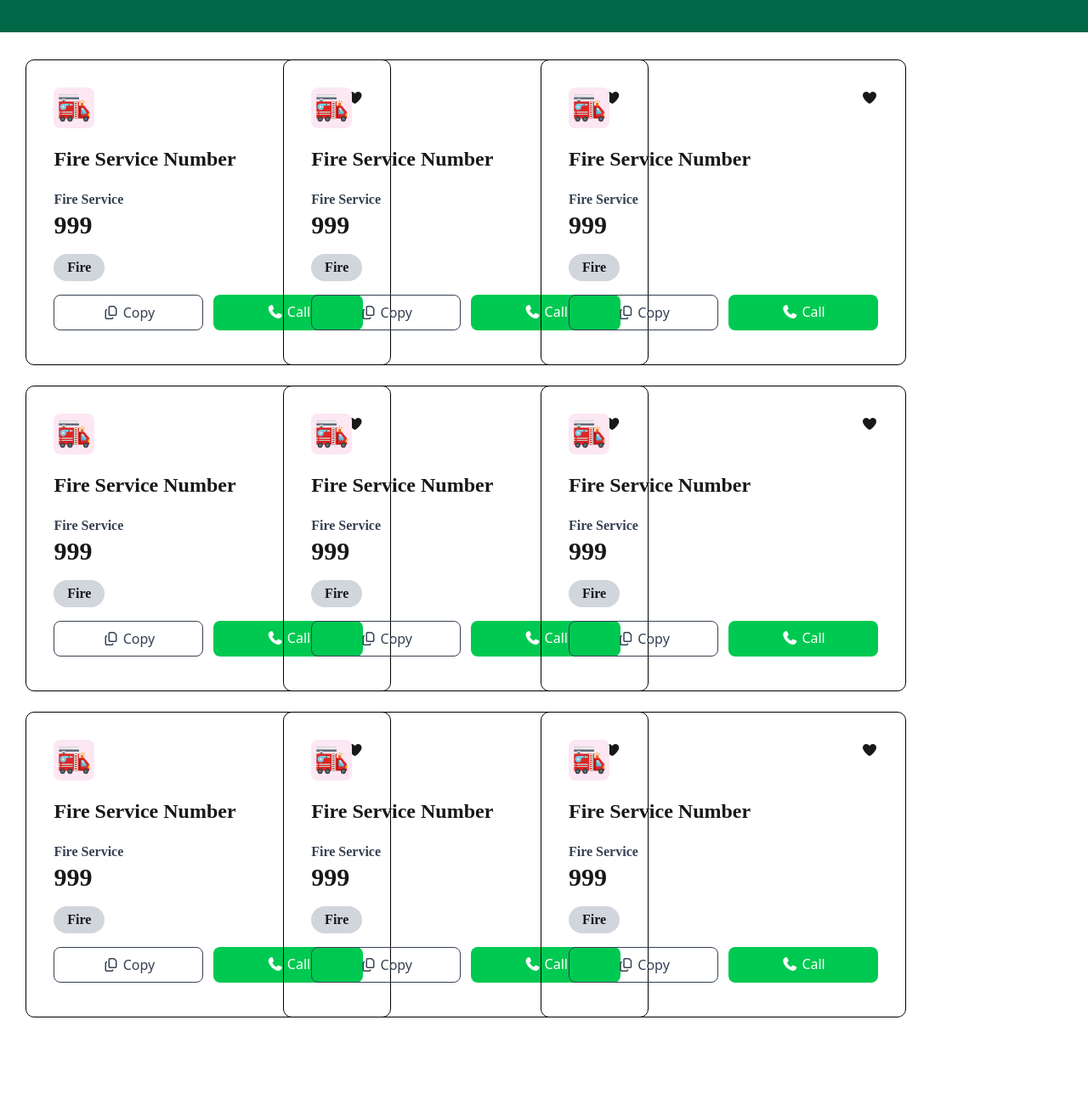
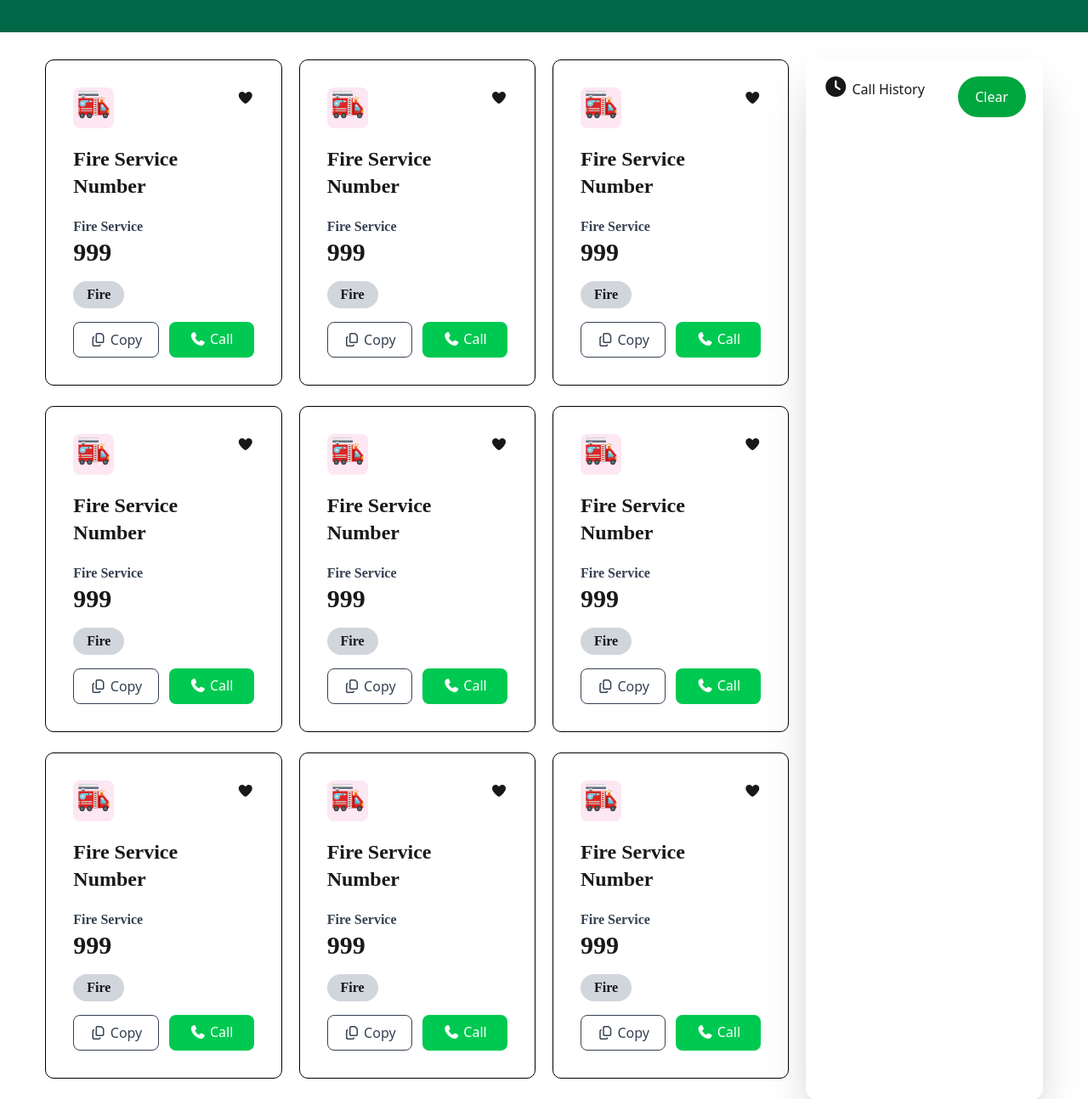
Before and after one commit to sudipovi/PH-A-5, a plain HTML site: page index.html in a window 1280 px wide. Shown: the part 292-1586 px from the top of the page at 85% size. Before the commit the page ends 1544 px from the top, so only its background shows below. Drawn offline with nearby package versions, Linux system fonts and the light colour scheme; a web font is replaced by a local one.

Commit message:
last push

```diff
--- a/index.html
+++ b/index.html
@@ -68,11 +68,12 @@
     </section>
 
     <!-- Card part -->
-    <section class="card grid grid-cols-1 lg:grid-cols-4 gap-6">
+    <section class="w-11/12 mx-auto grid grid-cols-12 gap-5">
       <div
-        class="card-part lg:col-span-3 grid grid-cols-1 sm:grid-cols-2 md:grid-cols-3"
+        class="col-span-9"
       >
-        <div class="card1 common-card">
+        <div id="fst-clmn" class="grid grid-cols-3 gap-5">
+          <div class="card1 common-card">
           <div class="flex justify-between">
             <div class="w-12 h-12 flex justify-center rounded-lg bg-pink-100">
               <figure class="fire-srev w-10">
@@ -131,37 +132,7 @@
             >
           </div>
         </div>
-        <div class="card1 common-card gap-3">
-          <div class="flex justify-between">
-            <div class="w-12 h-12 flex justify-center rounded-lg bg-pink-100">
-              <figure class="fire-srev w-10">
-                <img src="./assets/fire-service.png" alt="fire-service" />
-              </figure>
-            </div>
-            <div class="align-middle">
-              <i class="fa-solid fa-heart"></i>
-            </div>
-          </div>
-          <p class="hind text-2xl my-5">Fire Service Number</p>
-          <p class="hind text-gray-700">Fire Service</p>
-          <p class="hind text-3xl">999</p>
-          <button class="hind bg-gray-300 w-15 h-8 rounded-2xl my-4">
-            Fire
-          </button>
-
-          <div class="flex justify-between gap-3">
-            <buttton
-              class="w-1/2 text-center border rounded-lg py-2 text-gray-700 hover:bg-gray-100"
-              ><i class="fa-regular fa-copy"></i> Copy</buttton
-            >
-            <buttton
-              onclick="alert('Hello!')"
-              class="w-1/2 text-center bg-green-500 text-white rounded-lg py-2"
-              ><i class="fa-solid fa-phone"></i> Call</buttton
-            >
-          </div>
-        </div>
-        <div class="card1 common-card gap-3">
+        <div class="card1 common-card">
           <div class="flex justify-between">
             <div class="w-12 h-12 flex justify-center rounded-lg bg-pink-100">
               <figure class="fire-srev w-10">
@@ -190,7 +161,12 @@
             >
           </div>
         </div>
-        <div class="card1 common-card gap-3">
+
+
+        </div>
+
+        <div id="fst-clmn" class="grid grid-cols-3 gap-5">
+          <div class="card1 common-card">
           <div class="flex justify-between">
             <div class="w-12 h-12 flex justify-center rounded-lg bg-pink-100">
               <figure class="fire-srev w-10">
@@ -219,7 +195,8 @@
             >
           </div>
         </div>
-        <div class="card1 common-card gap-3">
+
+        <div class="card1 common-card">
           <div class="flex justify-between">
             <div class="w-12 h-12 flex justify-center rounded-lg bg-pink-100">
               <figure class="fire-srev w-10">
@@ -248,7 +225,7 @@
             >
           </div>
         </div>
-        <div class="card1 common-card gap-3">
+        <div class="card1 common-card">
           <div class="flex justify-between">
             <div class="w-12 h-12 flex justify-center rounded-lg bg-pink-100">
               <figure class="fire-srev w-10">
@@ -277,7 +254,12 @@
             >
           </div>
         </div>
-        <div class="card1 common-card gap-3">
+
+
+        </div>
+
+        <div id="fst-clmn" class="grid grid-cols-3 gap-5">
+          <div class="card1 common-card">
           <div class="flex justify-between">
             <div class="w-12 h-12 flex justify-center rounded-lg bg-pink-100">
               <figure class="fire-srev w-10">
@@ -306,7 +288,8 @@
             >
           </div>
         </div>
-        <div class="card1 common-card gap-3">
+
+        <div class="card1 common-card">
           <div class="flex justify-between">
             <div class="w-12 h-12 flex justify-center rounded-lg bg-pink-100">
               <figure class="fire-srev w-10">
@@ -335,8 +318,55 @@
             >
           </div>
         </div>
+        <div class="card1 common-card">
+          <div class="flex justify-between">
+            <div class="w-12 h-12 flex justify-center rounded-lg bg-pink-100">
+              <figure class="fire-srev w-10">
+                <img src="./assets/fire-service.png" alt="fire-service" />
+              </figure>
+            </div>
+            <div class="align-middle">
+              <i class="fa-solid fa-heart"></i>
+            </div>
+          </div>
+          <p class="hind text-2xl my-5">Fire Service Number</p>
+          <p class="hind text-gray-700">Fire Service</p>
+          <p class="hind text-3xl">999</p>
+          <button class="hind bg-gray-300 w-15 h-8 rounded-2xl my-4">
+            Fire
+          </button>
+
+          <div class="flex justify-between gap-3">
+            <buttton
+              class="w-1/2 text-center border rounded-lg py-2 text-gray-700 hover:bg-gray-100"
+              ><i class="fa-regular fa-copy"></i> Copy</buttton
+            >
+            <buttton
+              class="w-1/2 text-center bg-green-500 text-white rounded-lg py-2"
+              ><i class="fa-solid fa-phone"></i> Call</buttton
+            >
+          </div>
+        </div>
+
+
+        </div>
+
+
+
+
+
       </div>
-      <div class="history-part"></div>
+      <div class="history-part col-span-3 shadow-2xl p-5 rounded-xl">
+        <div class="flex justify-between align-middle text-center">
+          <div>
+            <p><i class="fa-solid fa-clock text-2xl"></i> Call History</p>
+          </div>
+          <div>
+            <button class="bg-green-600 w-20 h-12 rounded-3xl text-white">Clear</button>
+          </div>
+        </div>
+      </div>
+
     </section>
     <script src="./script/index.js"></script>
   </body>
--- a/style.css
+++ b/style.css
@@ -81,8 +81,7 @@ header figure {
 }
 
 .common-card {
-  width: 430px;
-  height: 360px;
+  max-width: auto;
   border: 1px solid black;
   border-radius: 10px;
   padding: 2rem;
```
Also changed, not shown: 1 other file.
